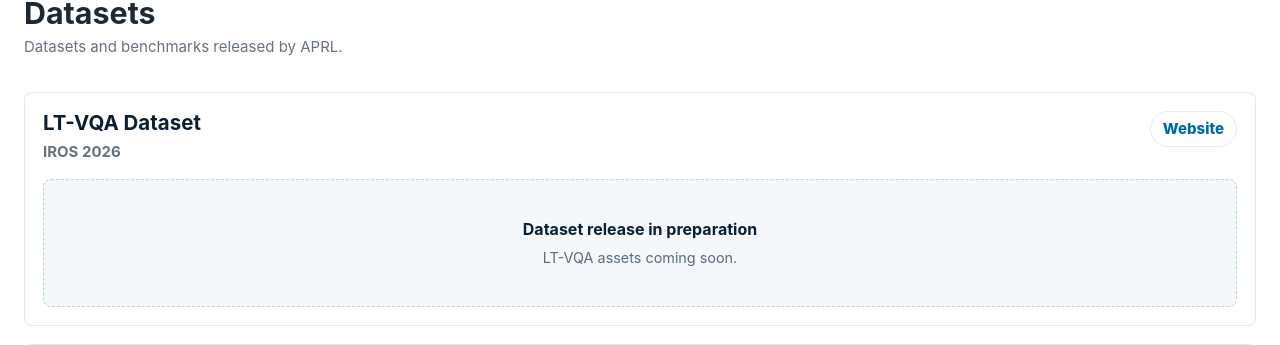
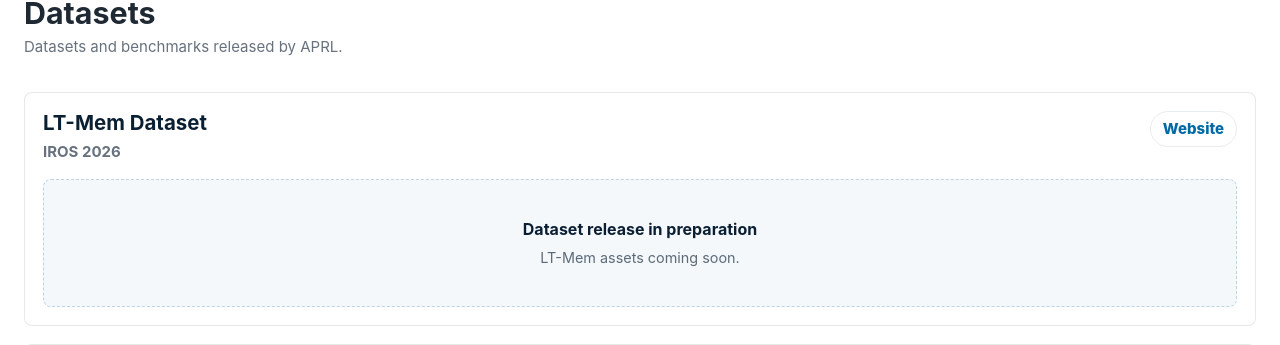
Before and after one commit to team-aprl/team-aprl.github.io, a Jekyll site: the page built from datasets.html, in a window 1280 px wide. Shown: the part 266-611 px from the top of the page. Built offline with Jekyll 4.4.1, drawn with Linux system fonts in a browser that asks for light colours.

Commit message:
Rename LT-Mem dataset branding

```diff
--- a/datasets.html
+++ b/datasets.html
@@ -17,15 +17,15 @@
         <article class="dataset-card">
           <div class="dataset-card-header">
             <div>
-              <h2><a href="publications.html?region=international&amp;type=conference&amp;year=2026&amp;venue=iros&amp;q=LT-Mem#lt-mem">LT-VQA Dataset</a></h2>
+              <h2><a href="publications.html?region=international&amp;type=conference&amp;year=2026&amp;venue=iros&amp;q=LT-Mem#lt-mem">LT-Mem Dataset</a></h2>
               <p>IROS 2026</p>
             </div>
             <a href="publications.html?region=international&amp;type=conference&amp;year=2026&amp;venue=iros&amp;q=LT-Mem#lt-mem">Website</a>
           </div>
 
-          <div class="dataset-image-grid-empty dataset-placeholder-note" aria-label="LT-VQA Dataset release in preparation">
+          <div class="dataset-image-grid-empty dataset-placeholder-note" aria-label="LT-Mem Dataset release in preparation">
             <strong>Dataset release in preparation</strong>
-            <span>LT-VQA assets coming soon.</span>
+            <span>LT-Mem assets coming soon.</span>
           </div>
         </article>
 
```
